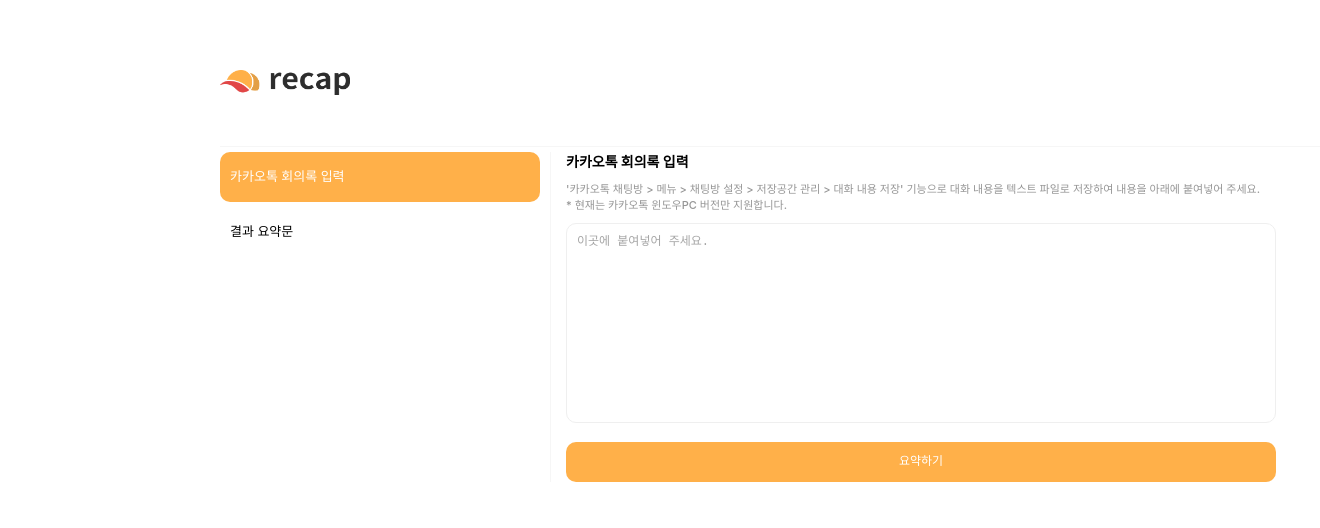
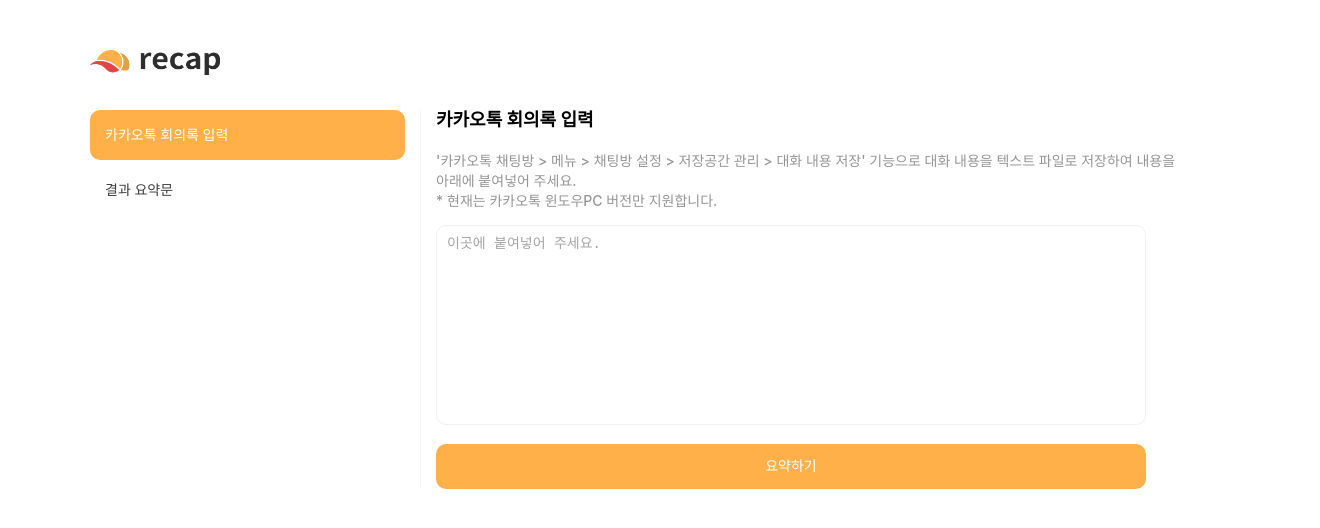
Before and after one commit to hu6r1s/content-summary-FE, a React (Create React App) app: page / in a window 1280 px wide. Shown: the top 528 px of the page, 1320 px wide, since content can reach past the window. Built offline with nearby package versions, Linux system fonts and the light colour scheme.

Commit message:
[fix] design

```diff
--- a/src/components/App.tsx
+++ b/src/components/App.tsx
@@ -1,16 +1,29 @@
-import { BrowserRouter as Router, Routes, Route } from "react-router-dom";
 import Header from "@components/Header/Header";
 import Main from "@components/Main/Main";
+import { styled } from "styled-components";
 
 function App() {
   return (
-    <Router>
-      <Header />
-      <Routes>
-        <Route path="/" element={<Main />} />
-      </Routes>
-    </Router>
+    <Container>
+      <InnerContainer>
+        <Header />
+        <Main />
+      </InnerContainer>
+    </Container>
   );
 }
 
+const Container = styled.div`
+  display: flex;
+  justify-content: center;
+  min-width: 1100px;
+`;
+
+const InnerContainer = styled.div`
+  display: flex;
+  flex-direction: column;
+  margin-top: 50px;
+  max-width: 1100px;
+`;
+
 export default App;
--- a/src/components/Main/Bubble.tsx
+++ b/src/components/Main/Bubble.tsx
@@ -25,7 +25,7 @@
   const [tab, setTab] = useState<boolean>(true);
   return <BubbleWrapContainer >
     <ProfileWrap>
-      <ProfileImg src={`http://${process.env.REACT_APP_API_URL}${message.senderProfileImageUrl}`} alt={message.sender} />
+      <ProfileImg src={`https://${process.env.REACT_APP_API_URL}${message.senderProfileImageUrl}`} alt={message.sender} />
       <ProfileName>{message.sender}</ProfileName>
     </ProfileWrap>
     <ContentWrap>
--- a/src/components/Main/Main.tsx
+++ b/src/components/Main/Main.tsx
@@ -1,22 +1,26 @@
-import React, { useState } from 'react';
-import Navbar from "@components/Navbar/Navbar";
 import ReportInput from "@components/Main/ReportInput";
 import ReportSummary from "@components/Main/ReportSummary";
-import { MainWrap } from "@styles/Main";
+import Navbar from "@components/Navbar/Navbar";
+import { State, Tab } from "@states/State";
+import { useRecoilValue } from "recoil";
+import { styled } from "styled-components";
 
 const Main = () => {
-  const [toggle, setToggle] = useState<boolean>(true);
-
-  const handleToggle = (value: boolean) => {
-    setToggle(value);
-  };
+  const tab = useRecoilValue(State.tab);
 
   return (
-    <MainWrap>
-      <Navbar toggleCallback={handleToggle} />
-      {toggle ? <ReportInput /> : <ReportSummary />}
-    </MainWrap>
+    <Container>
+      <Navbar />
+      {
+        tab === Tab.Input ? <ReportInput /> : <ReportSummary />
+      }
+    </Container>
   );
 };
 
+const Container = styled.div`
+  display: flex;
+  gap: 15px;
+`;
+
 export default Main;
--- a/src/components/Main/ReportInput.tsx
+++ b/src/components/Main/ReportInput.tsx
@@ -1,8 +1,11 @@
 import useSocket from "@hooks/useSocket";
+import { State, Tab } from "@states/State";
 import { Button, ReportWrap, SubTitle, TextArea, Title, TitleWrap } from "@styles/Main";
 import { ChangeEvent, useState } from "react";
+import { useSetRecoilState } from "recoil";
 
 const ReportInput = () => {
+  const setTab = useSetRecoilState(State.tab);
   const [text, setText] = useState<string>("");
 
   const {
@@ -28,6 +31,7 @@
           onClick={() => {
             sendInput(text);
             setText("")
+            setTab(Tab.Summary);
           }}
         >요약하기</Button>
       </div>
--- a/src/components/Navbar/Navbar.tsx
+++ b/src/components/Navbar/Navbar.tsx
@@ -1,29 +1,29 @@
-import React, { useState } from 'react';
-import { NavWrap, NavMenu } from "@styles/Main";
+import { State, Tab } from "@states/State";
+import { NavMenu, NavWrap } from "@styles/Main";
+import React from 'react';
+import { useRecoilState } from "recoil";
 
-interface NavbarProps {
-  toggleCallback: (value: boolean) => void;
-}
+interface NavbarProps { }
 
-const Navbar: React.FC<NavbarProps> = ({ toggleCallback }) => {
-  const [activeMenu, setActiveMenu] = useState<boolean>(true);
+const Navbar: React.FC<NavbarProps> = () => {
+  const [tab, setTab] = useRecoilState(State.tab);
 
   return (
     <NavWrap>
-       <NavMenu
+      <NavMenu
         onClick={() => {
-          toggleCallback(true);
-          setActiveMenu(true);
+          setTab(Tab.Input);
+
         }}
-        active={activeMenu === true}
-        >카카오톡 회의록 입력</NavMenu>
-       <NavMenu
+        active={tab === Tab.Input}
+      >카카오톡 회의록 입력</NavMenu>
+      <NavMenu
         onClick={() => {
-          toggleCallback(false);
-          setActiveMenu(false);
+          setTab(Tab.Summary);
+
         }}
-        active={activeMenu === false}
-       >결과 요약문</NavMenu>
+        active={tab === Tab.Summary}
+      >결과 요약문</NavMenu>
     </NavWrap>
   );
 };
--- a/src/hooks/useSocket.ts
+++ b/src/hooks/useSocket.ts
@@ -60,7 +60,7 @@
       () => {
         const createWebsocket = () => {
           const url = process.env.REACT_APP_API_URL;
-          return new WebSocket(`ws://${url}/ws`);
+          return new WebSocket(`wss://${url}/ws`);
         };
 
         if (!webSocket) {
--- a/src/states/State.ts
+++ b/src/states/State.ts
@@ -6,6 +6,11 @@
   originalMessage: string;
   summarizedMessage: string;
 };
+
+export enum Tab {
+  Input,
+  Summary,
+}
 
 export const State = {
   webSocket: atom<WebSocket | null>({
@@ -16,4 +21,8 @@
     key: "GlobalState.messages",
     default: [],
   }),
+  tab: atom<Tab>({
+    key: "GlobalState.tab",
+    default: Tab.Input,
+  }),
 };
--- a/src/styles/Header.ts
+++ b/src/styles/Header.ts
@@ -1,9 +1,6 @@
 import { styled } from "styled-components";
 
 export const HeaderWrap = styled.div`
-  width: 1100px;
-  height: 76px;
-  margin-left: 220px;
-  margin-top: 70px;
-  border-bottom: 1px #f6f6f6 solid;
+  /* width: 1100px; */
+  height: 60px;
 `;
--- a/src/styles/Main.ts
+++ b/src/styles/Main.ts
@@ -7,32 +7,30 @@
 export const MainWrap = styled.div`
   display: flex;
   margin-top: 5px;
+  justify-content: center;
 `;
 
 export const NavWrap = styled.div`
   width: 330px;
-  height: 85px;
-  margin-left: 220px;
-  margin-right: 10px;
+  /* height: 85px; */
 `;
 
 export const NavMenu = styled.div<NavMenuProps>`
   width: 300px;
   height: 50px;
   border-radius: 10px;
-  font-size: 13px;
+  font-size: 14px;
   font-weight: 500;
   line-height: 15.93px;
   display: flex;
   align-items: center;
-  padding: 0 10px;
+  padding-left: 15px;
   margin-bottom: 5px;
-  cursor: pointer;
   background-color: ${(props) => (props.active ? "#FFB049" : "transparent")};
-  color: ${(props) => (props.active ? "#fff" : "inherit")};
+  color: ${(props) => (props.active ? "#fff" : "#3e3e3e")};
 
   &:hover {
-    background-color: ${(props) => (props.active ? "#e39939" : "#F6F6F6")};
+    background-color: ${(props) => (props.active ? "#FFB049" : "#F6F6F6")};
   }
 `;
 
@@ -43,21 +41,19 @@
 
 export const TitleWrap = styled.div`
   width: 750px;
-  height: 56px;
   margin-bottom: 15px;
 `;
 
 export const Title = styled.div`
   font-weight: 700;
-  font-size: 14px;
+  font-size: 18px;
   line-height: 20.27px;
-  margin-bottom: 10px;
+  margin-bottom: 20px;
 `;
 
 export const SubTitle = styled.div`
   font-weight: 500;
-  font-size: 11px;
-  line-height: 15.93px;
+  font-size: 14px;
   color: #969696;
 `;
 
@@ -67,7 +63,7 @@
   border-radius: 10px;
   border: 1px solid #efefef;
   margin-bottom: 15px;
-  font-size: 12px;
+  font-size: 14px;
   font-weight: 500;
   line-height: 17px;
   letter-spacing: 0em;
@@ -87,14 +83,15 @@
 
 export const Button = styled.button`
   width: 710px;
-  height: 40px;
+  height: 45px;
   border-radius: 10px;
   background-color: #ffb049;
   font-weight: 500;
-  font-size: 12px;
+  font-size: 14px;
   line-height: 17.38px;
   color: #fff;
   border: 0;
+  cursor: pointer;
 
   &:hover {
     background-color: #e39939;
@@ -117,47 +114,45 @@
 export const ProfileWrap = styled.div`
   display: flex;
   align-items: center;
-  height: 25px;
 `;
 
 export const ProfileImg = styled.img`
-  width: 25px;
-  height: 25px;
-  margin-right: 5px;
+  width: 35px;
+  height: 35px;
+  margin-right: 10px;
 `;
 
 export const ProfileName = styled.div`
-  font-size: 11px;
+  font-size: 13px;
   font-weight: 500;
-  line-height: 16px;
   letter-spacing: 0em;
   text-align: left;
+  color: #3e3e3e;
 `;
 
 export const ContentWrap = styled.div`
   border-radius: 10px;
   background-color: #f6f6f6;
-  padding: 10px;
-  margin-top: 10px;
+  padding: 15px;
+  margin-top: 15px;
 `;
 
 export const ContentTitle = styled.div`
-  font-size: 10px;
+  font-size: 13px;
   font-weight: 500;
-  line-height: 14px;
   letter-spacing: 0em;
   text-align: left;
-  padding-right: 5px;
+  padding-right: 10px;
   cursor: pointer;
 `;
 
 export const Content = styled.div`
-  font-size: 11px;
+  font-size: 14px;
   font-weight: 500;
-  line-height: 16px;
+  line-height: 25px;
   letter-spacing: 0em;
   text-align: left;
   margin-top: 10px;
   max-width: 710px;
-  width: fit-content;
+  color: #3e3e3e;
 `;
```
